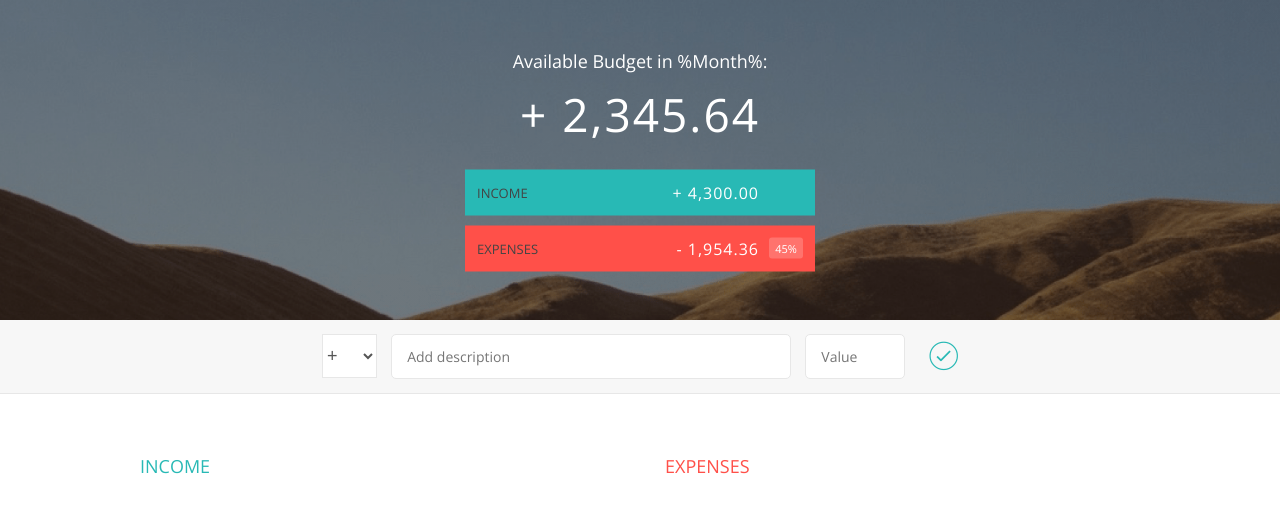
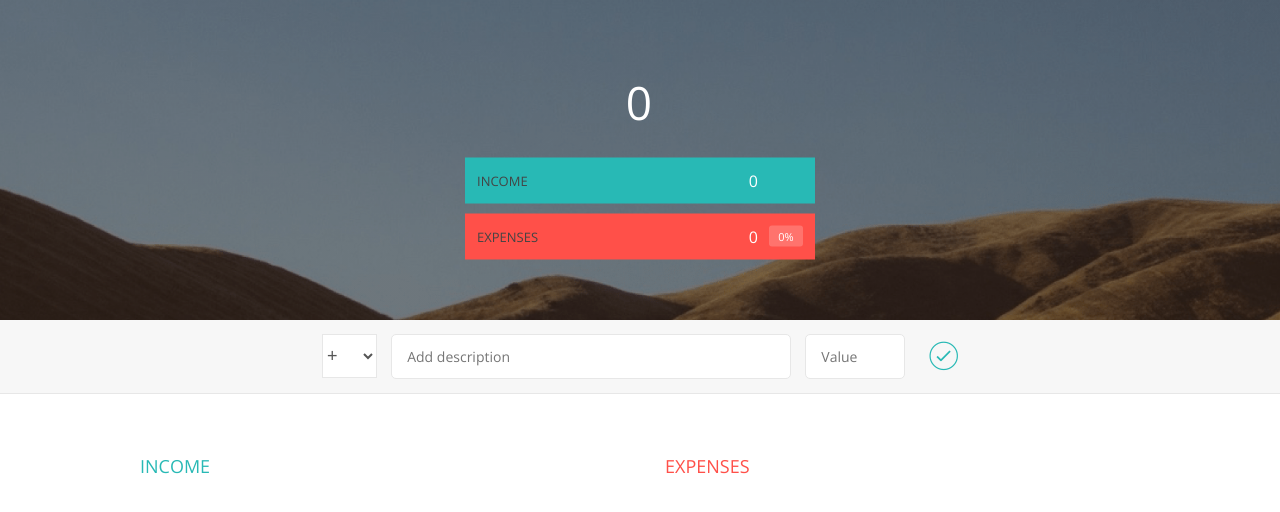
Before and after one commit to suumiizxc/financeTest1, a plain HTML site: page index.html in a window 1280 px wide. Drawn offline with nearby package versions, Linux system fonts and the light colour scheme.

Commit message:
Calculate balance

```diff
--- a/app.js
+++ b/app.js
@@ -5,7 +5,13 @@ var uiController = (function(){
         inputValue: ".add__value",
         inputBtn: '.add__btn',
         incomeList: ".income__list",
-        expenseList: ".expenses__list"
+        expenseList: ".expenses__list",
+        balanceLabel: ".budget__value",
+        totalIncomeLabel : ".budget__income--value",
+        totalExpenseLabel : ".budget__expenses--value",
+        totalExpensePercentageLabel :".budget__expenses--percentage",
+        titleLabel : ".budget__title"
+
 
     }
 
@@ -23,9 +29,23 @@ var uiController = (function(){
             return DOMstrings;
 
         },
+        seeBalance :function(balance){
+            document.querySelector(DOMstrings.balanceLabel).textContent = balance.balance;
+            document.querySelector(DOMstrings.totalIncomeLabel).textContent = balance.totalInc;
+            document.querySelector(DOMstrings.totalExpenseLabel).textContent = balance.totalExp;
+            document.querySelector(DOMstrings.totalExpensePercentageLabel).textContent = balance.balancePercent + "%";
+        },
+        addListItem : function(item, type){
+            var html,list, html1, date;
 
-        addListItem : function(item, type){
-            var html,list;
+            date = new Date();
+
+            html1 = 'This month is <span class="budget__title--month">%Month%</span>';
+
+            html1 = html1.replace("%Month%", (date.getMonth() + 1));
+            console.log(html1);
+            document.querySelector(DOMstrings.titleLabel).insertAdjacentHTML('beforeend', html1);
+
             if(type === "inc"){
                 list = DOMstrings.incomeList;
                 var html = '<div class="item clearfix" id="income-%id%"><div class="item__description">%DESCRIPTION%</div><div class="right clearfix"><div class="item__value">%VALUE%</div><div class="item__delete"><button class="item__delete--btn"><i class="ion-ios-close-outline"></i></button></div></div></div>';
@@ -119,6 +139,18 @@ var financeController = function(){
                 totalExp : data.totals.exp
             }
         },
+        deleteItem : function(type, id){
+            var ids = data.items[type].map(function(element){
+                return element.id;
+            });
+
+            var index = ids.indexOf(id);
+
+            if(index !== -1){
+                data.items[type].splice(index,1);
+            }
+        },
+
 
         addItem: function(type, desc, val){
             console.log('Item added');
@@ -170,6 +202,8 @@ var appController = (function(uiController, financeController){
 
             var balanceFetch = financeController.fetchBalance();
             console.log(balanceFetch);
+
+            uiController.seeBalance(balanceFetch);
         }
 
 
@@ -194,6 +228,13 @@ var appController = (function(uiController, financeController){
         init: function(){
             console.log('Application starting....');
             setupEventListener();
+
+            uiController.seeBalance({
+                balance : 0,
+                balancePercent : 0,
+                totalInc : 0,
+                totalExp : 0
+            })
         }
     }
 
--- a/index.html
+++ b/index.html
@@ -12,7 +12,7 @@
         <div class="top">
             <div class="budget">
                 <div class="budget__title">
-                    Available Budget in <span class="budget__title--month">%Month%</span>:
+                    <!-- Available Budget in <span class="budget__title--month">%Month%</span>: -->
                 </div>
 
                 <div class="budget__value">+ 2,345.64</div>
```
